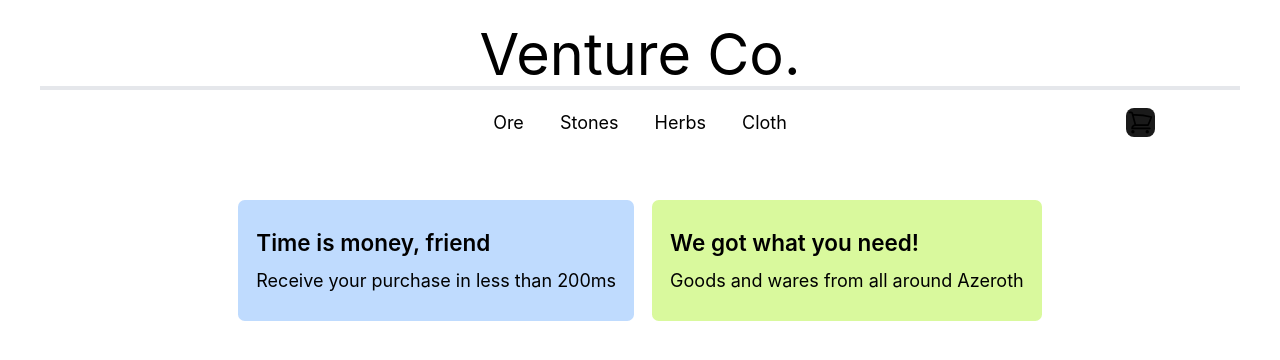
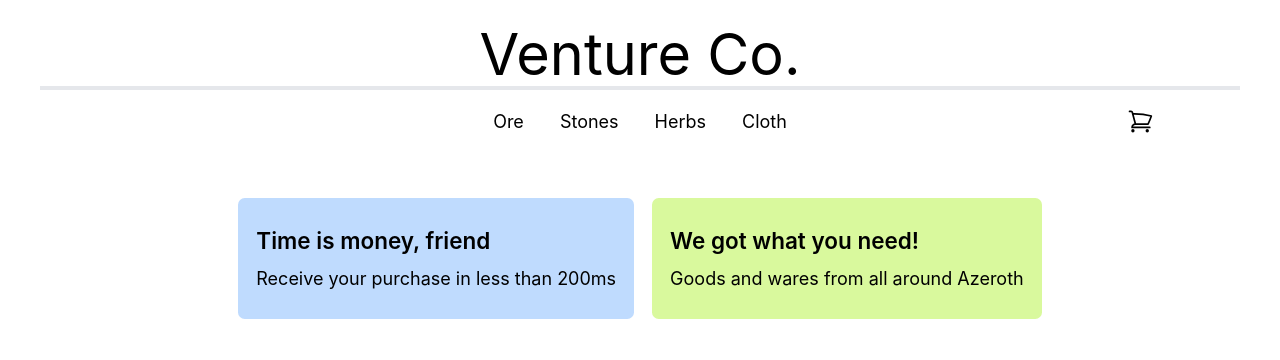
Before and after one commit to Kestrel-72/shopping-cart, a React (Vite) app: page / in a window 1280 px wide. Shown: the top 360 px of the page. Built offline with nearby package versions, Linux system fonts and the light colour scheme.

Commit message:
Fix cart button color

```diff
--- a/src/index.css
+++ b/src/index.css
@@ -30,19 +30,9 @@
 }
 
 button {
-  border-radius: 8px;
-  border: 1px solid transparent;
   font-size: 1em;
   font-weight: 500;
   font-family: inherit;
-  background-color: #1a1a1a;
   cursor: pointer;
   transition: border-color 0.25s;
 }
-button:hover {
-  border-color: #646cff;
-}
-button:focus,
-button:focus-visible {
-  outline: 4px auto -webkit-focus-ring-color;
-}
```
